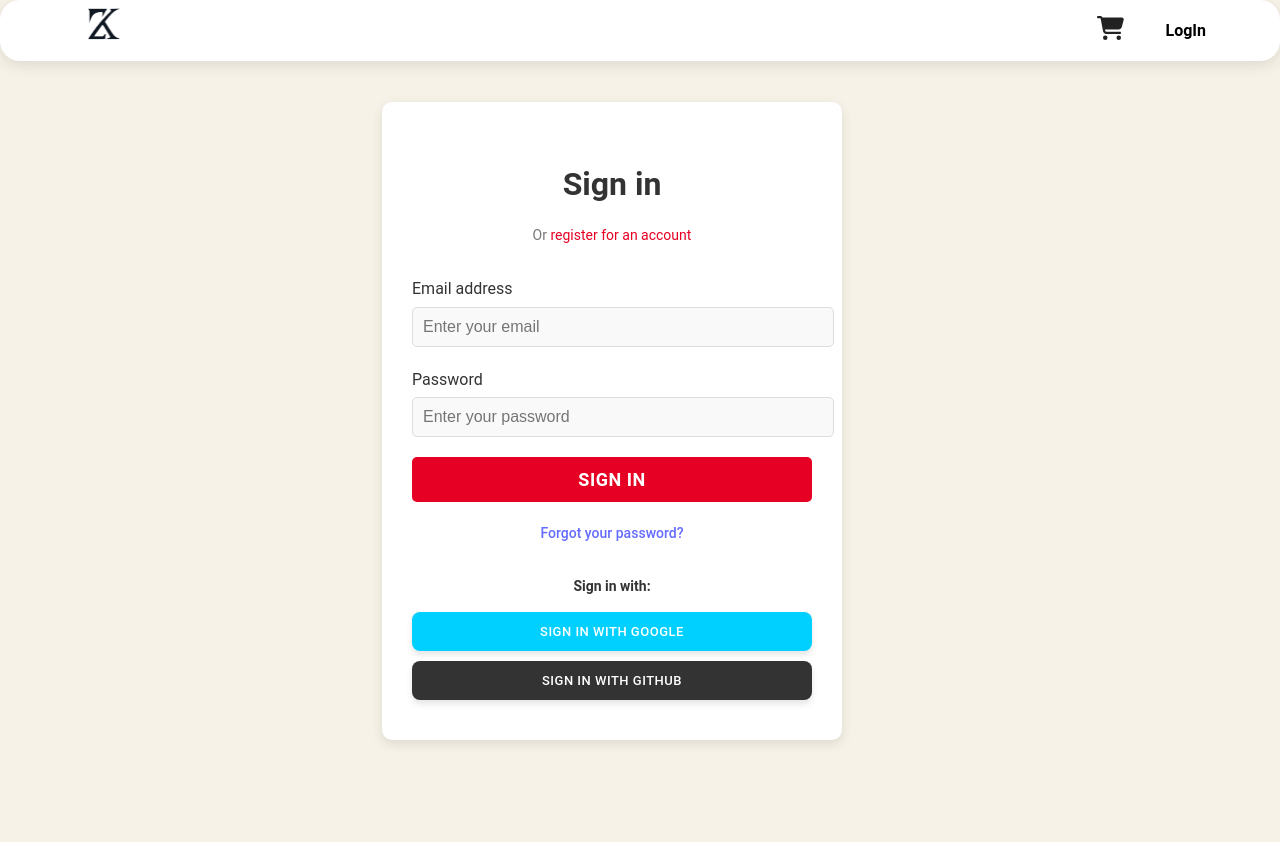
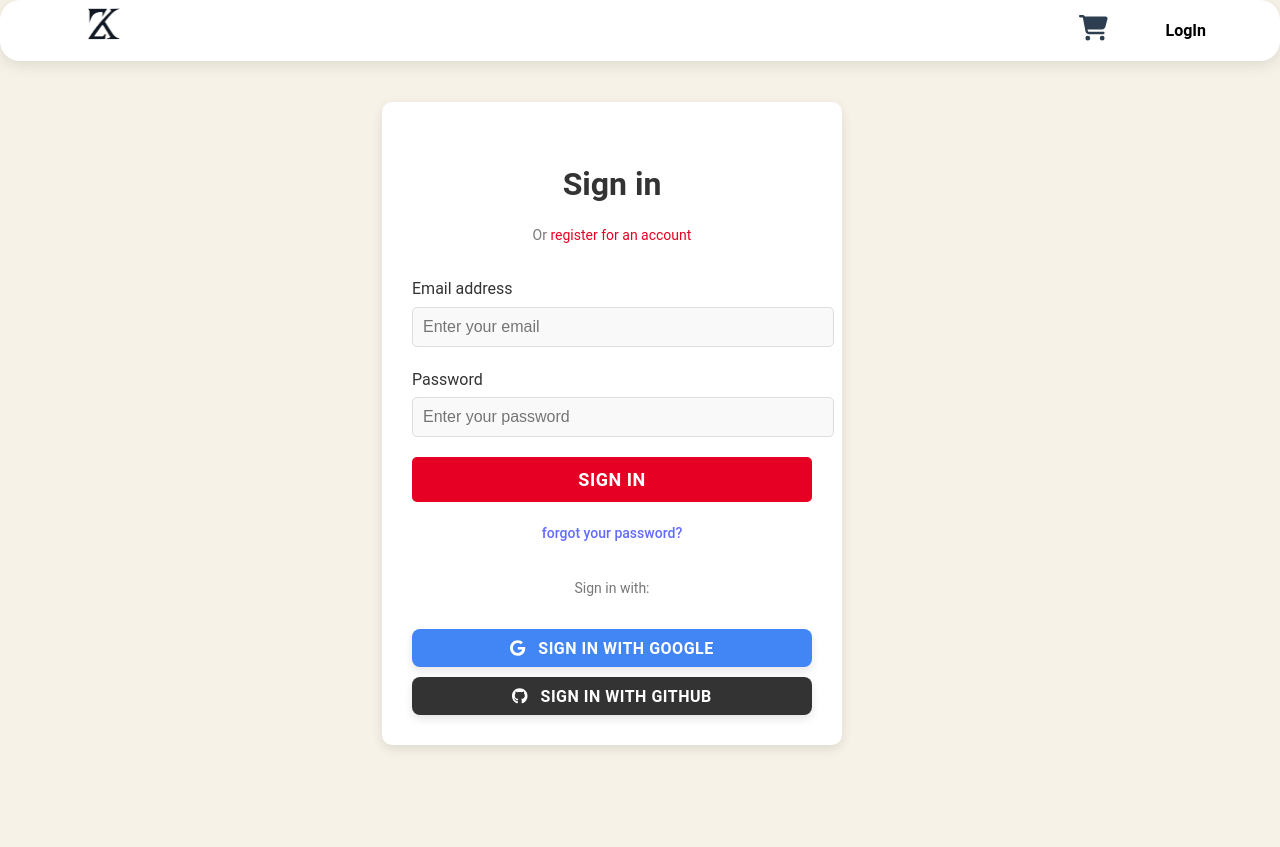
Before and after one commit to KamalBanjade/E-commerce, a React (Vite) app: page /login in a window 1280 px wide. Built offline with nearby package versions, Linux system fonts and the light colour scheme; no server answers; the HTML template or start-up script is replaced by a standard one.

Commit message:
added toaster

```diff
--- a/package.json
+++ b/package.json
@@ -10,10 +10,14 @@
     "preview": "vite preview"
   },
   "dependencies": {
+    "@emotion/react": "^11.13.3",
+    "@emotion/styled": "^11.13.0",
     "@formspree/react": "^2.5.1",
     "@fortawesome/fontawesome-svg-core": "^6.6.0",
+    "@fortawesome/free-brands-svg-icons": "^6.6.0",
     "@fortawesome/free-solid-svg-icons": "^6.6.0",
     "@fortawesome/react-fontawesome": "^0.2.2",
+    "@mui/material": "^6.1.4",
     "@react-oauth/google": "^0.12.1",
     "axios": "^1.7.7",
     "firebase": "^10.14.1",
--- a/src/App.css
+++ b/src/App.css
@@ -54,6 +54,7 @@ nav a {
   border-radius: 40px;
   position: relative; /* For positioning the pseudo-element */
 }
+
 .logo {
   position: relative;
 }
@@ -63,11 +64,33 @@ nav a {
   height: auto; /* Maintain aspect ratio */
   transition: opacity 0.3s ease;
 }
+.cart-icon-container {
+  position: relative;
+  display: inline-block;
+  cursor: pointer;
+}
 
 .cart-icon {
-  font-size: 1.5rem;
-  transition: background-color 0.3s ease;
+  font-size: 1.6rem; /* Adjust the size of the cart icon */
+  color: #2c3e50; /* Darker color for the cart icon */
 }
+.cart-badge {
+  position: absolute;
+  top: 0px; /* Adjust the vertical position */
+  right: 5px; /* Adjust the horizontal position */
+  background-color: #e74c3c; /* Red badge */
+  color: white; /* White text for the badge */
+  border-radius: 50%;
+  padding: 3px 4px; /* Smaller padding */
+  font-size: 0.5rem; /* Smaller font size */
+  font-weight: bold; /* Keep the text bold */
+  display: flex;
+  justify-content: center;
+  align-items: center;
+  min-width: 10.5px; /* Smaller width for a smaller badge */
+  min-height: 10px; /* Smaller height to keep it circular */
+}
+
 
 .cart-icon:hover {
   color: #ff2f00;
@@ -449,8 +472,9 @@ p {
   align-items: flex-start; /* Align items to the start */
   justify-content: space-between;
   background-color: #fff; /* Keep product details background white */
-  border-radius: 30px;
+  border-radius: 20px;
   overflow: hidden; /* Prevent overflow from rounded corners */
+  margin: 15px auto;
 }
 
 .product-image-container {
@@ -554,10 +578,11 @@ p {
 
 /* Reviews section */
 .reviews-section {
-  margin-top: 40px;
+  margin-top: 45px;
   background-color: #f9f9f9;
   padding: 20px;
-  border-radius: 12px;
+  border-radius: 30px;
+  margin-bottom: 15px;
 }
 
 .reviews-section h3 {
@@ -619,7 +644,7 @@ p {
   border-left-color: #4CAF50;
   border-radius: 50%;
   animation: spin 1s linear infinite;
-  margin-left: 530px;
+  margin-left: 560px;
 }
 
 @keyframes spin {
@@ -673,6 +698,7 @@ input {
   padding: 10px;
   border: 1px solid #ccc;
   border-radius: 5px;
+  color: #222;
 }
 
 button {
@@ -770,51 +796,78 @@ input:focus {
 
 }
 .social-login {
-  margin-top: 30px;
-  font-size: 16px;
-  color: #555;
-  text-align: center;
+  margin-top: 2rem;
 }
 
-.social-login p {
-  margin-bottom: 15px;
-  font-weight: bold;
-  color: #333;
+.social-buttons {
+  display: flex;
+  flex-direction: column;
+  gap: 1.2rem;
 }
 
-.google-login-container,
-.github-login-container {
-  margin-bottom: 15px;
-  text-align: center; /* Center-align the buttons */
+.social-button-item {
+  display: flex;
+  align-items: center;
+  gap: 0.6rem;
 }
 
 .google-login-button,
 .github-login-button {
-  width: 100%;
-  padding: 12px 25px;
+  display: flex;
+  align-items: center;
+  justify-content: center;
+  background-color: #fff;
   border-radius: 8px;
-  border: none;
+  padding: 0.6rem 1.2rem;
   color: #fff;
-  font-size: small;
-  font-weight: 500;
+  font-weight: bold;
   cursor: pointer;
-  box-shadow: 0 4px 6px rgba(0, 0, 0, 0.1);
-  transition: background-color 0.3s ease, box-shadow 0.3s ease;
-  margin-bottom: 10px;
+  transition: background-color 0.3s ease, transform 0.2s ease;
+  box-shadow: 0 4px 8px rgba(0, 0, 0, 0.1);
+  gap: 0.8rem;
 }
 
 .google-login-button {
-  background-color: #00d0ff; /* Red for Google */
+  background-color: #4285f4; /* Google blue */
+  border: none;
+  margin: 10px auto;
+}
+
+.google-login-button:hover {
+  background-color: #357ae8;
+  transform: scale(1.05);
 }
 
 .github-login-button {
-  background-color: #333; /* Dark gray for GitHub */
-}
-
-.google-login-button:hover {
-  background-color: #e62b00; /* Slightly darker red on hover */
+  background-color: #333; /* GitHub dark */
+  border: none;
 }
 
 .github-login-button:hover {
-  background-color: #222; /* Darker gray on hover */
+  background-color: #24292e;
+  transform: scale(1.05);
 }
+
+.google-login-button:disabled,
+.github-login-button:disabled {
+  background-color: #ddd;
+  cursor: not-allowed;
+  box-shadow: none;
+}
+
+.google-login-button i,
+.github-login-button i {
+  font-size: 1.4rem;
+}
+
+.google-login-button i {
+  background-color: #fff;
+  border-radius: 50%;
+  padding: 0.2rem;
+}
+
+.github-login-button i {
+  background-color: #fff;
+  border-radius: 50%;
+  padding: 0.2rem;
+}
--- a/src/App.jsx
+++ b/src/App.jsx
@@ -5,9 +5,9 @@ import ProductDetails from './pages/ProductDetails';
 import Cart from './pages/Cart';
 import { CartProvider } from './context/CartContext';
 import Navbar from './components/Navbar';
-import Login from './pages/login';  // Ensure 'Login' is capitalized
+import Login from './pages/login';
 import './App.css';
-import { GoogleOAuthProvider } from '@react-oauth/google';  // Import GoogleOAuthProvider
+import { GoogleOAuthProvider } from '@react-oauth/google';
 import ForgotPassword from './pages/forgotpassword';
 import ResetPassword from './pages/ResetPassword';
 import Profile from './components/profile';  // Ensure correct import for Profile
--- a/src/components/Navbar.jsx
+++ b/src/components/Navbar.jsx
@@ -52,23 +52,13 @@ function Navbar() {
         </Link>
       </div>
       <div className="nav-links">
-        <div onClick={goToCart} style={{ position: 'relative', cursor: 'pointer' }}>
+        <Link to="/cart" className="cart-icon-container">
           <FontAwesomeIcon icon={faCartShopping} className="cart-icon" />
           {cart.length > 0 && (
-            <span style={{
-              position: 'absolute',
-              top: '-10px',
-              right: '-10px',
-              backgroundColor: '#e74c3c',
-              color: '#ecf0f1',
-              borderRadius: '50%',
-              padding: '4px 8px',
-              fontSize: '0.4em'
-            }}>
-              {cart.length}
-            </span>
+            <span className="cart-badge">{cart.length}</span>
           )}
-        </div>
+        </Link>
+
         {currentUser ? (
           <div style={{ position: 'relative' }}>
             {/* Initials displayed in a circle */}
--- a/src/pages/Cart.jsx
+++ b/src/pages/Cart.jsx
@@ -1,5 +1,6 @@
 import { useCart } from '../context/CartContext';
 import { useNavigate } from 'react-router-dom';
+import { toast, ToastContainer } from 'react-toastify'; // Importing toast and ToastContainer
 
 function Cart() {
   const { cart, updateCartQuantity, removeFromCart } = useCart();
@@ -17,13 +18,16 @@ function Cart() {
   const handleRemoveOne = (item) => {
     if (item.quantity > 1) {
       updateCartQuantity(item.id, item.quantity - 1); // Decrease quantity by 1
+      toast.info(`Decreased quantity of ${item.title} by 1`); // Toast notification for decreasing quantity
     } else {
       removeFromCart(item.id); // Remove item if quantity is 1
+      toast.success(`${item.title} removed from cart`); // Toast notification for removal
     }
   };
 
   return (
     <div className="cart-container">
+      <ToastContainer /> {/* This ensures toasts are displayed */}
       <h1 className="cart-header">Your Cart</h1>
       <div className="cart-grid">
         {cart.length === 0 ? (
--- a/src/pages/ProductDetails.jsx
+++ b/src/pages/ProductDetails.jsx
@@ -7,7 +7,6 @@ import { useAuth } from '../context/AuthContext'; // Import AuthContext
 import { toast, ToastContainer } from 'react-toastify';
 import 'react-toastify/dist/ReactToastify.css';
 import '../App.css';
-
 
 function ProductDetails() {
   const { id } = useParams();
@@ -23,6 +22,7 @@ function ProductDetails() {
         setProduct(fetchedProduct);
       } catch (error) {
         console.error('Failed to load product data');
+        toast.error('Failed to load product data');
       }
     };
 
@@ -42,6 +42,7 @@ function ProductDetails() {
     if (!currentUser) {
       // Redirect to login page with a custom message
       navigate('/login', { state: { message: 'Please login in order to add products to the cart.' } });
+      toast.warn('Please login to add items to your cart');
     } else {
       addToCart(product);
       toast.success('Product added to cart');
@@ -55,6 +56,7 @@ function ProductDetails() {
 
   return (
     <div className="product-details-container">
+      <ToastContainer /> {/* This ensures toasts are displayed */}
       <div className="product-details">
         <div className="product-image-container">
           <img
@@ -84,7 +86,6 @@ function ProductDetails() {
 
       <div className="reviews-section">
         <h3>Customer Reviews</h3>
-        {/* Example of a single review item, can be looped for multiple reviews */}
         <div className="review-item">
           <img src="/placeholder.png" alt="Reviewer" />
           <div className="review-content">
--- a/src/pages/login.jsx
+++ b/src/pages/login.jsx
@@ -1,23 +1,24 @@
 import React, { useState } from 'react';
-import { useLocation, useNavigate } from 'react-router-dom'; // Import useLocation for state
+import { useLocation, useNavigate } from 'react-router-dom';
 import { GoogleAuthProvider, GithubAuthProvider, signInWithPopup } from 'firebase/auth';
-import { auth } from '../firebase'; // Firebase config
+import { auth } from '../firebase';
 import { toast, ToastContainer } from 'react-toastify';
 import 'react-toastify/dist/ReactToastify.css';
 import { useAuth } from '../context/AuthContext';
+import { FontAwesomeIcon } from '@fortawesome/react-fontawesome';
+import { faGoogle, faGithub } from '@fortawesome/free-brands-svg-icons';
 
 const Login = () => {
-  const [isLogin, setIsLogin] = useState(true);  // Toggle between login and register
-  const [fname, setFname] = useState('');        // Adjusted for backend requirement
+  const [isLogin, setIsLogin] = useState(true);
+  const [fname, setFname] = useState('');
   const [email, setEmail] = useState('');
   const [password, setPassword] = useState('');
-  const [confirmPassword, setConfirmPassword] = useState(''); // For registration
+  const [confirmPassword, setConfirmPassword] = useState('');
   const [loading, setLoading] = useState(false);
-  const { setUser } = useAuth();  // Destructure setUser from AuthContext
+  const { setUser } = useAuth();
   const navigate = useNavigate();
-  const location = useLocation(); // To access state passed from ProductDetails
+  const location = useLocation();
 
-  // Handle form submission for login/registration
   const handleSubmit = async (e) => {
     e.preventDefault();
     setLoading(true);
@@ -38,7 +39,7 @@ const Login = () => {
       if (data.status === 201 || data.status === 'success') {
         toast.success(isLogin ? 'Successfully logged in' : 'Successfully registered');
         setUser({ email: payload.email });
-        navigate('/');  // Redirect to home after login
+        navigate('/');
       } else {
         toast.error(data.message || 'Failed to process request');
       }
@@ -48,37 +49,30 @@ const Login = () => {
     setLoading(false);
   };
 
-  // Extract custom message from location state (if any)
   const customMessage = location.state?.message;
 
-  // Google Sign In
   const handleGoogleSignIn = () => {
     const provider = new GoogleAuthProvider();
     signInWithPopup(auth, provider)
       .then(async (result) => {
-        console.log('Google Signed In:', result.user);
         toast.success('Successfully logged in with Google');
         setUser({ email: result.user.email });
-        navigate('/');  // Redirect after Google login
+        navigate('/');
       })
       .catch((error) => {
-        console.error('Google Sign-In Error:', error);
         toast.error('Google Sign-In Error');
       });
   };
 
-  // GitHub Sign In
   const handleGitHubResponse = () => {
     const provider = new GithubAuthProvider();
     signInWithPopup(auth, provider)
       .then(async (result) => {
-        console.log('GitHub Signed In:', result.user);
         toast.success('Successfully logged in with GitHub');
         setUser({ email: result.user.email });
-        navigate('/');  // Redirect after GitHub login
+        navigate('/');
       })
       .catch((error) => {
-        console.error('GitHub Sign-In Error:', error);
         toast.error('GitHub Sign-In Error');
       });
   };
@@ -156,15 +150,15 @@ const Login = () => {
         </button>
       </form>
       {isLogin && (
-        <a href="/forgot-password" className="forgot-password">Forgot your password?</a>
+        <a href="/forgot-password" className="forgot-password">forgot your password?</a>
       )}
       <div className="social-login">
         <p>Sign in with:</p>
         <button className="google-login-button" onClick={handleGoogleSignIn} disabled={loading}>
-          Sign in with Google
+          <FontAwesomeIcon icon={faGoogle} /> Sign in with Google
         </button>
         <button className="github-login-button" onClick={handleGitHubResponse} disabled={loading}>
-          Sign in with GitHub
+          <FontAwesomeIcon icon={faGithub} /> Sign in with GitHub
         </button>
       </div>
 
```
Also changed, not shown: 1 other file (tests, documents, lock files or other folders). Lines whose indentation alone changed are shown as unchanged.
